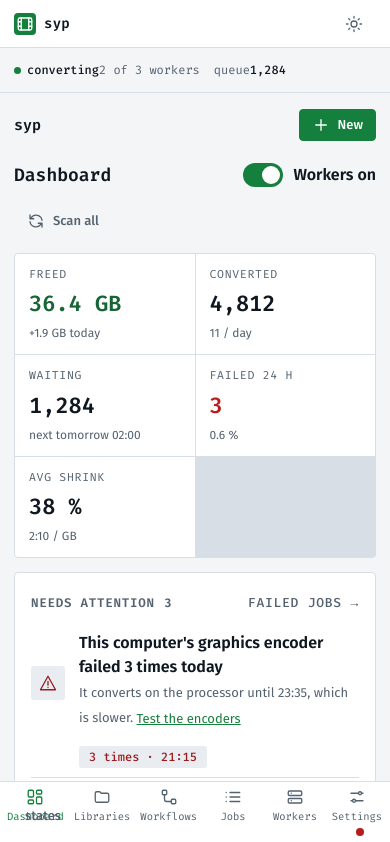
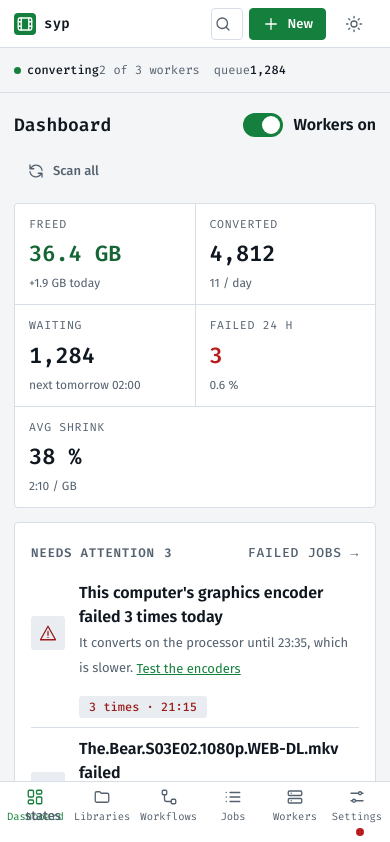
Before and after one commit to PeiceOfToast/shrink-your-shit, a React (Vite) app in the folder ui/: page / in a window 390 px wide. Shown: the top 842 px of the page. Built offline with nearby package versions, Linux system fonts and the light colour scheme.

Commit message:
Phone top bar and dashboard tile fixes (#783): one brand row at 390, AVG SHRINK spans the grid, full borders on stacked radio rows

```diff
--- a/ui/src/styles/app.css
+++ b/ui/src/styles/app.css
@@ -31,7 +31,13 @@ button.search{background:none;border:1px solid var(--border);color:var(--text2);
 .dev-chip{position:fixed;left:12px;bottom:12px;z-index:20;background:var(--raised);border:1px solid var(--border);border-radius:4px;padding:4px 8px}
 .dev-states{position:fixed;left:12px;bottom:12px;max-width:calc(100vw - 24px);flex-wrap:wrap;z-index:20;display:flex;gap:4px;align-items:center;background:var(--raised);border:1px solid var(--border);border-radius:4px;padding:6px}
 @media (max-width:900px){
-  .topbar .menu{display:none}
+  /* One brand row on a phone: mark, Search (icon), + New and the theme button. The second menu (Account) is left off. */
+  .topbar .menu:nth-of-type(2){display:none}
+  .topbar .search{display:flex;width:32px;height:32px;padding:0;justify-content:center;font-size:0}
+  .topbar .search kbd{display:none}
+  .phonebar{display:none}
+  .kpis > .kpi:last-child{grid-column:1 / -1}
+  .seg button:last-child{border-right:1px solid var(--border)}
   .statusbar .lg-only{display:none}
   .statusbar.open .lg-only{display:inline}
   .statusbar{cursor:pointer}
--- a/ui/src/styles/workflows.css
+++ b/ui/src/styles/workflows.css
@@ -103,6 +103,7 @@
   .wf-index { position: static; flex-direction: row; overflow-x: auto; }
   .wf-index button { width: auto; white-space: nowrap; }
   .wf-side { position: static; }
+  .wf-seg { justify-self: stretch; }
 }
 @media (max-width: 600px) {
   .wf-dlg { position: fixed; inset: 0; transform: none; width: 100%; height: 100%; max-height: none; border-radius: 0; overflow-y: auto; }
```
